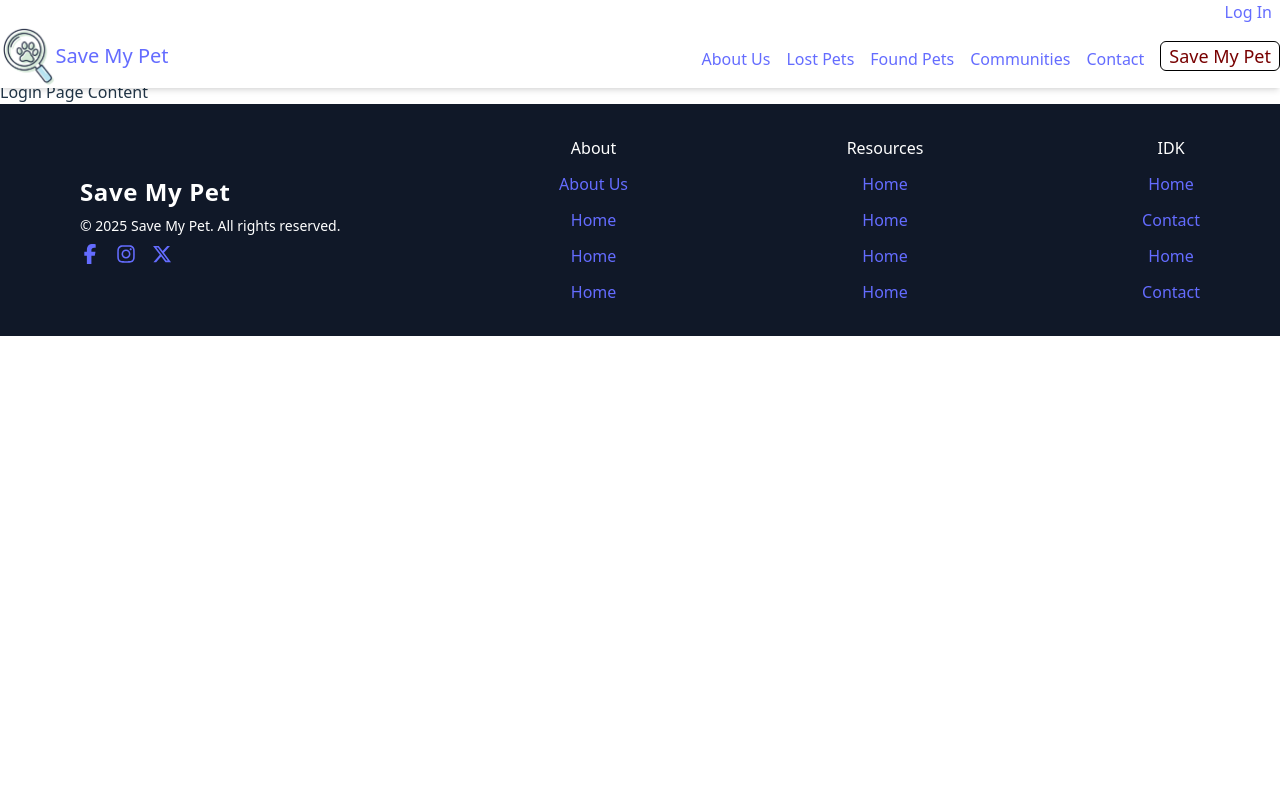
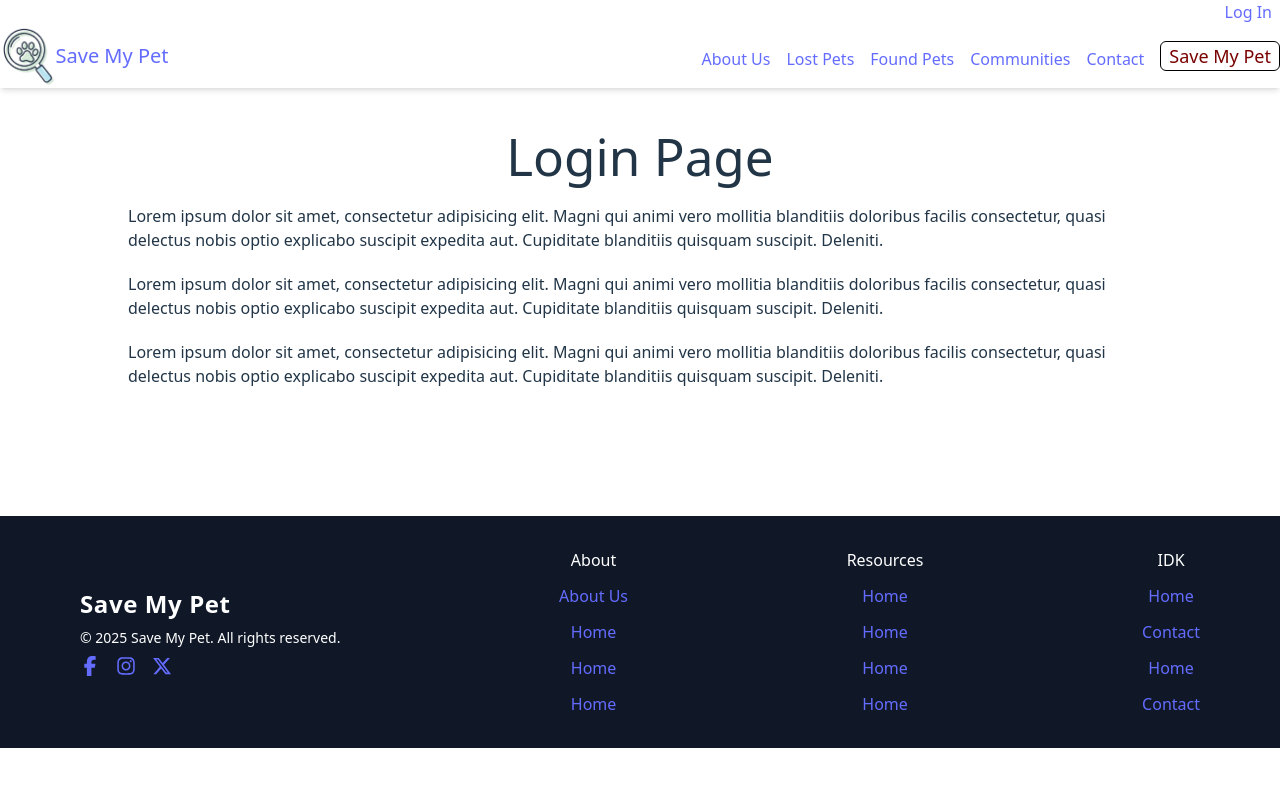
Before and after one commit to henrytan0705/Save-My-Pet, a React (Vite) app in the folder frontend/: page /login in a window 1280 px wide. Shown: the top 786 px of the page. Built offline with nearby package versions, Linux system fonts and the light colour scheme.

Commit message:
Touch up Login page

```diff
--- a/frontend/src/pages/Login.jsx
+++ b/frontend/src/pages/Login.jsx
@@ -1,7 +1,32 @@
 import React from "react";
 
 const LoginPage = () => {
-  return <div>Login Page Content</div>;
+  return (
+    <div className="my-[10%] mx-[10%]">
+      <h1 className="text-center">Login Page</h1>
+
+      <p className="mt-5">
+        Lorem ipsum dolor sit amet, consectetur adipisicing elit. Magni qui
+        animi vero mollitia blanditiis doloribus facilis consectetur, quasi
+        delectus nobis optio explicabo suscipit expedita aut. Cupiditate
+        blanditiis quisquam suscipit. Deleniti.
+      </p>
+
+      <p className="mt-5">
+        Lorem ipsum dolor sit amet, consectetur adipisicing elit. Magni qui
+        animi vero mollitia blanditiis doloribus facilis consectetur, quasi
+        delectus nobis optio explicabo suscipit expedita aut. Cupiditate
+        blanditiis quisquam suscipit. Deleniti.
+      </p>
+
+      <p className="mt-5">
+        Lorem ipsum dolor sit amet, consectetur adipisicing elit. Magni qui
+        animi vero mollitia blanditiis doloribus facilis consectetur, quasi
+        delectus nobis optio explicabo suscipit expedita aut. Cupiditate
+        blanditiis quisquam suscipit. Deleniti.
+      </p>
+    </div>
+  );
 };
 
 export default LoginPage;
```
